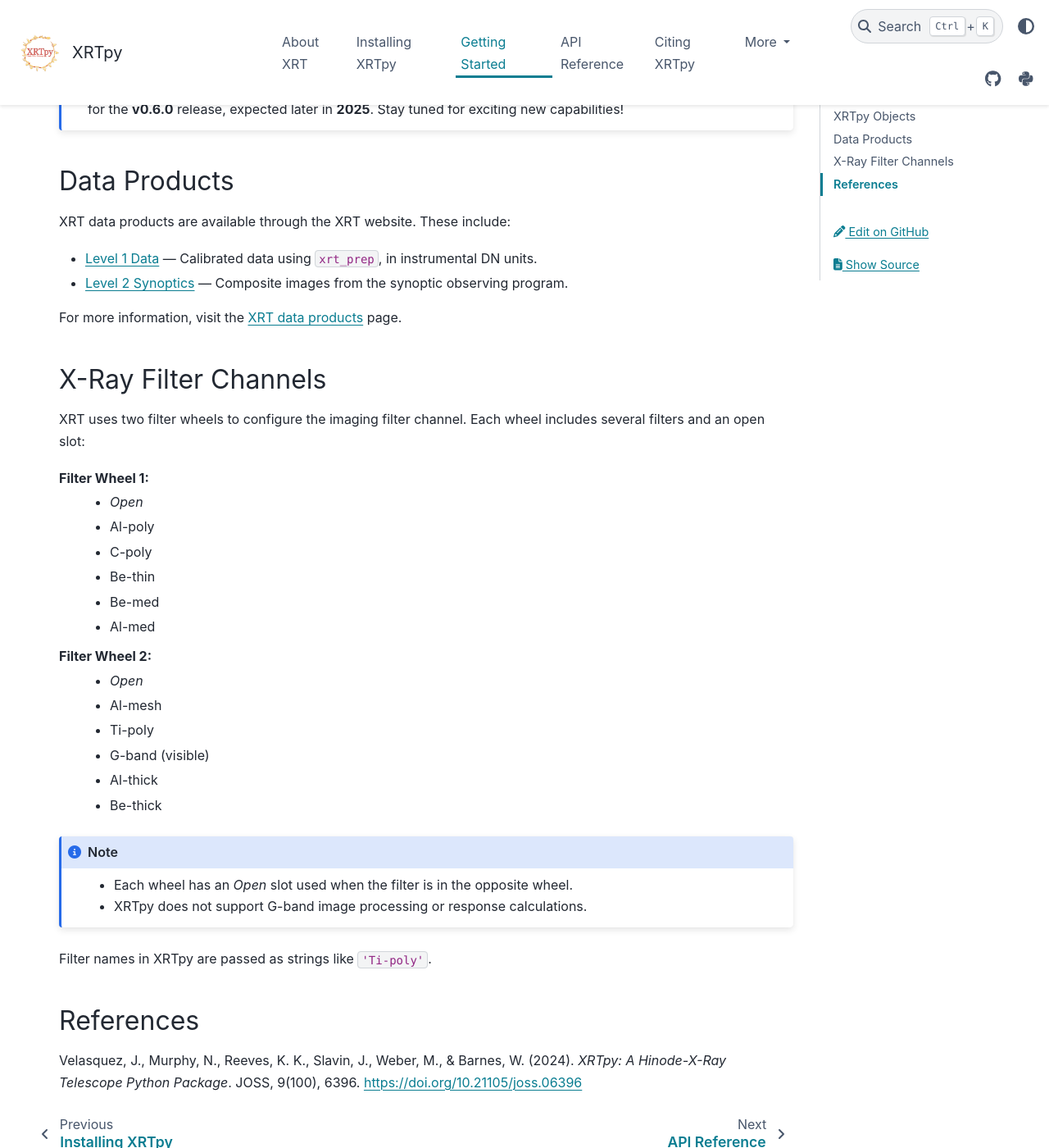
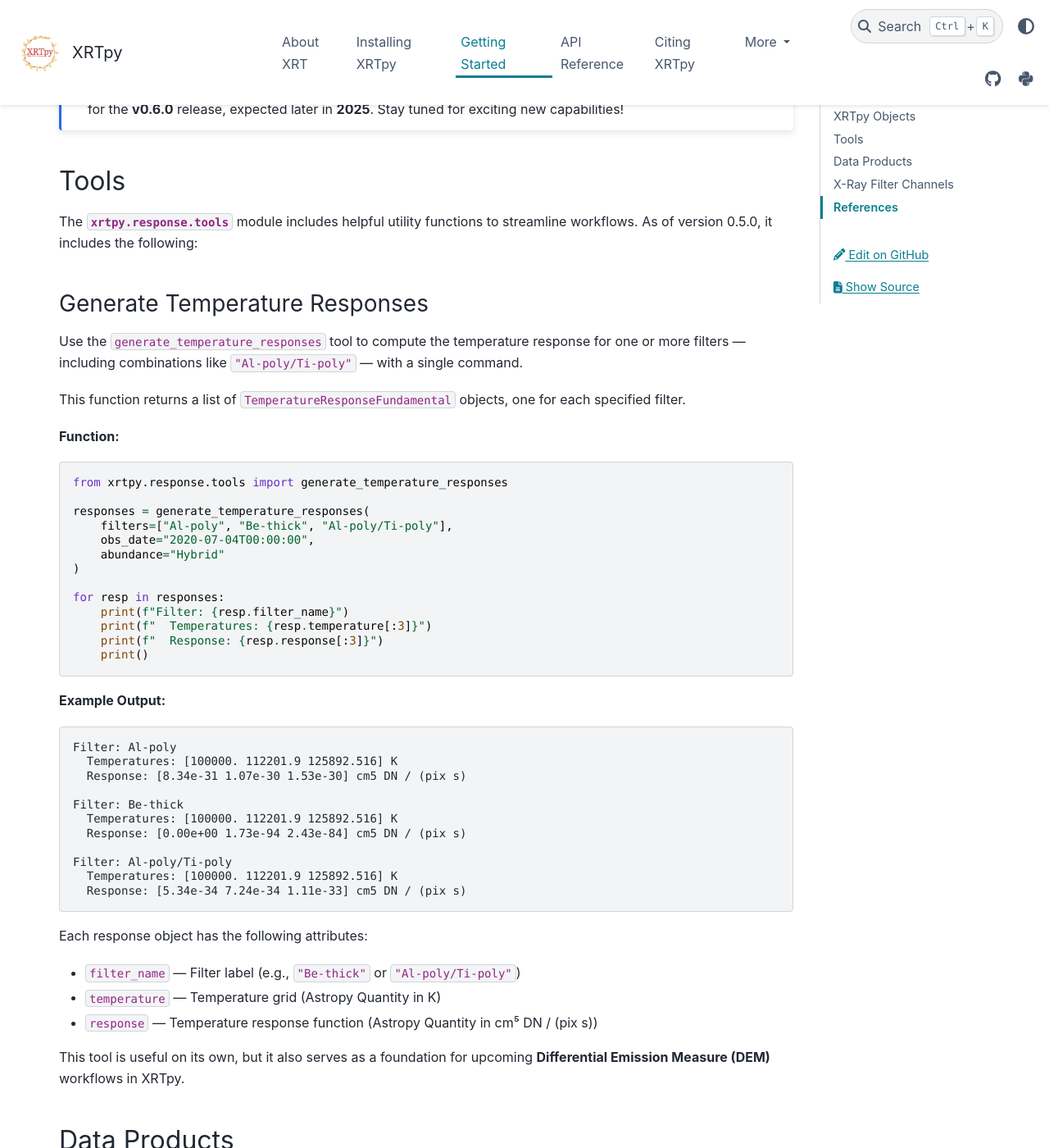
Before and after one commit to HinodeXRT/xrtpy, a Sphinx documentation site: the page built from docs/getting_started.rst, in a window 1280 px wide and 1400 px high, scrolled down 2096 px. Shown: the whole window at 82% size. Built offline with Sphinx 7.4.7 and the PyData theme 0.15.4, drawn with Linux system fonts in a browser that asks for light colours; pages that are not in the unit, such as notebooks, are missing from menus; the version number could not be read and is left out; cross-references to code outside the pages are shown as plain code.

Commit message:
Updating info on latest tool

```diff
--- a/docs/getting_started.rst
+++ b/docs/getting_started.rst
@@ -81,6 +81,63 @@
    In the future, XRTpy may support additional emission model libraries beyond CHIANTI.
    This feature is planned for the **v0.6.0** release, expected later in **2025**. Stay tuned for exciting new capabilities!
 
+
+Tools
+*****
+
+The `xrtpy.response.tools` module includes helpful utility functions to streamline workflows. As of version 0.5.0, it includes the following:
+
+Generate Temperature Responses
+------------------------------
+
+Use the ``generate_temperature_responses`` tool to compute the temperature response for one or more filters — including combinations like ``"Al-poly/Ti-poly"`` — with a single command.
+
+This function returns a list of ``TemperatureResponseFundamental`` objects, one for each specified filter.
+
+**Function:**
+
+.. code-block:: python
+
+   from xrtpy.response.tools import generate_temperature_responses
+
+   responses = generate_temperature_responses(
+       filters=["Al-poly", "Be-thick", "Al-poly/Ti-poly"],
+       obs_date="2020-07-04T00:00:00",
+       abundance="Hybrid"
+   )
+
+   for resp in responses:
+       print(f"Filter: {resp.filter_name}")
+       print(f"  Temperatures: {resp.temperature[:3]}")
+       print(f"  Response: {resp.response[:3]}")
+       print()
+
+**Example Output:**
+
+.. code-block:: text
+
+   Filter: Al-poly
+     Temperatures: [100000. 112201.9 125892.516] K
+     Response: [8.34e-31 1.07e-30 1.53e-30] cm5 DN / (pix s)
+
+   Filter: Be-thick
+     Temperatures: [100000. 112201.9 125892.516] K
+     Response: [0.00e+00 1.73e-94 2.43e-84] cm5 DN / (pix s)
+
+   Filter: Al-poly/Ti-poly
+     Temperatures: [100000. 112201.9 125892.516] K
+     Response: [5.34e-34 7.24e-34 1.11e-33] cm5 DN / (pix s)
+
+Each response object has the following attributes:
+
+- ``filter_name`` — Filter label (e.g., ``"Be-thick"`` or ``"Al-poly/Ti-poly"``)
+- ``temperature`` — Temperature grid (Astropy Quantity in K)
+- ``response`` — Temperature response function (Astropy Quantity in cm⁵ DN / (pix s))
+
+This tool is useful on its own, but it also serves as a foundation for upcoming **Differential Emission Measure (DEM)** workflows in XRTpy.
+
+
+
 Data Products
 *************
 
```
